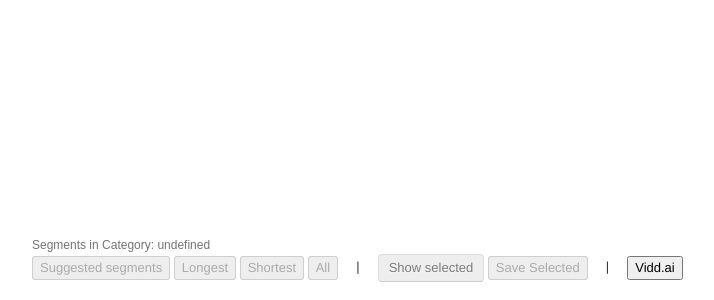
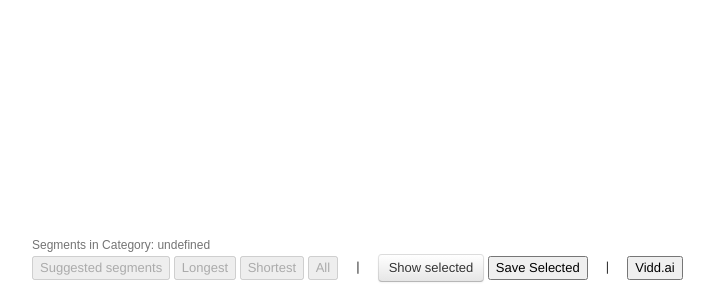
Before and after one commit to vidd-ai/dr_demo, a plain HTML site: page segView.html in a window 1280 px wide. Shown: the part 519-819 px from the top of the page, without its empty margins (138-852 px from the left). Drawn offline with nearby package versions, Linux system fonts and the light colour scheme; files that its build step writes are made by us from their sources; no server answers.

Commit message:
enabled select, save

```diff
--- a/segView.html
+++ b/segView.html
@@ -715,8 +715,8 @@ console.log('in writeTimeline, org_meta:',org_meta);
     &nbsp;&nbsp;&nbsp;
     |
     &nbsp;&nbsp;&nbsp;
-    <button id="Selected" disabled class="btn btn-outline-light" data-toggle="button">Show selected</button>
-    <button id="Send" disabled>Save Selected</button>
+    <button id="Selected" class="btn btn-outline-light" data-toggle="button">Show selected</button>
+    <button id="Send" >Save Selected</button>
     <a class="btn btn-info" id="download_a" href="" download="filename.edl" style="display:none">Download</a>
     &nbsp;&nbsp;&nbsp;
     |
```
